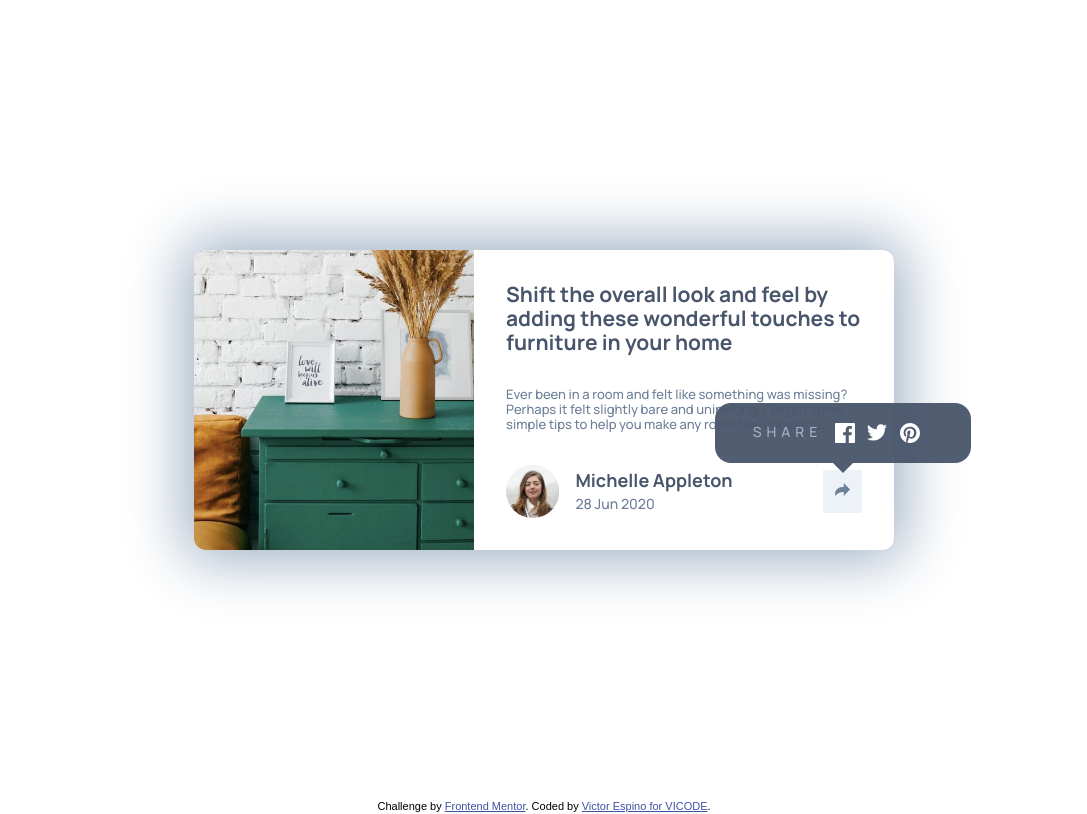
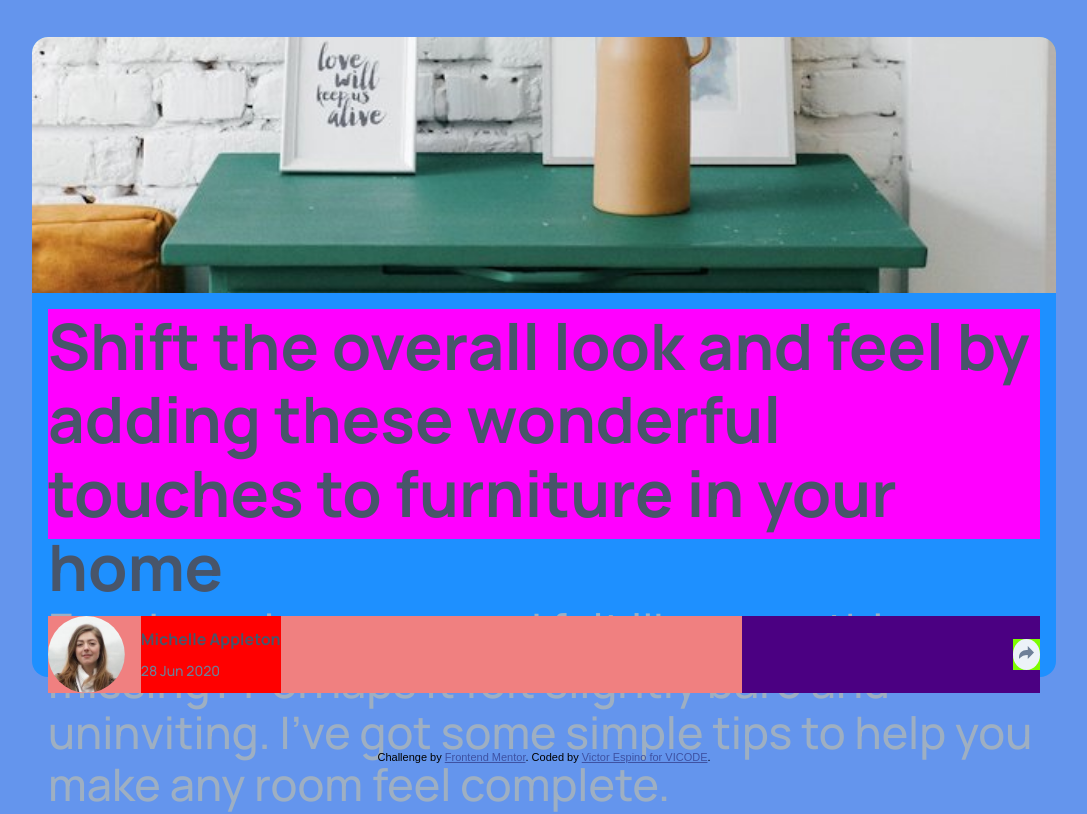
Before and after one commit to VICODE-YT/article-preview-component-master, a plain HTML site: page index.html in a window 1280 px wide. Shown: the whole page, without its empty margins (96-1183 px from the left). Drawn offline with Linux system fonts and the light colour scheme.

Commit message:
Portrait

```diff
--- a/index.html
+++ b/index.html
@@ -14,39 +14,45 @@
     .attribution a { color: hsl(228, 45%, 44%); }
   </style>
   <link rel="stylesheet" href="normalize.css">
-  <link rel="stylesheet" href="style.css">
+  <link rel="stylesheet" href="style2.css">
   <link href="https://fonts.googleapis.com/css2?family=Manrope:wght@500;700&display=swap" rel="stylesheet">
 </head>
 <body>
 
-  <div class="contain-articles">
     <div class="article-component">
-      <div class="article-component__article-img">
-        <img src="images/drawers.jpg" alt="drawes">
-      </div>
-      <div class="article-component__description-contain">
-        <div class="article-component__tittle">
+      <img class="article-component__img" src="images/drawers.jpg" alt="drawes">
+      <div class="article-component__text-contain">
+
+        <div class="text-contain__description-contain">
+          <div class="description-contain__tittle">
             Shift the overall look and feel by adding these wonderful
             touches to furniture in your home
           </div>
-        <div class="article-component__body">
+          <div class="description-contain__body">
             Ever been in a room and felt like something was missing? Perhaps
             it felt slightly bare and uninviting. I’ve got some simple tips
             to help you make any room feel complete.
           </div>
-        <div class="article-component__info-contain">
-          <div class="article-component__author-avatar">
-            <img src="images/avatar-michelle.jpg" alt="avatar">
         </div>
-          <div class="article-component__info">
-            <div class="article-component__author-name">Michelle Appleton</div>
-            <div class="article-component__date">28 Jun 2020</div>
+
+
+        <div class="text-contain__info-contain">
+
+          <div class="info-contain__author">
+            <img class="info-contain__author-avatar" src="images/avatar-michelle.jpg" alt="avatar">
+
+            <div class="info-contain__info">
+              <div class="info__author-name">Michelle Appleton</div>
+              <div class="info__author__date">28 Jun 2020</div>
             </div>
-          <div class="article-component__share-contain">
-              <div class="share-btnContain">
+          </div>
+
+
+          <div class="info-contain__share-contain">
+              <div class="share-contain__share-btnContain">
                 <img src="images/icon-share.svg" alt="share button">
               </div>
-              <div class="social-media">
+              <div class="share-contain__social-media">
                 <div class="social-media__share-text">SHARE</div>
                 <img src="images/icon-facebook.svg" alt="share_facebook">
                 <img src="images/icon-twitter.svg" alt="share_twitter">
@@ -54,10 +60,10 @@
                 <div class="arrow-down"></div>
               </div>
           </div>
+
         </div>
 
 
-      </div>
       </div>
     </div>
 
@@ -68,6 +74,6 @@
     Coded by <a href="#">Victor Espino for VICODE</a>.
   </div>
 
-  <script src="index.js"></script>
-</body>
+<!--   <script src="index.js"></script>
+ --></body>
 </html>
--- a/style.css
+++ b/style.css
@@ -40,8 +40,8 @@ body{
 /*     grid-template-columns: minmax(min-content,35%) minmax(min-content,65%);
  */
     grid-auto-flow: row;
-    width: 700px;
-    height: 300px;
+    max-width: 90%;
+    max-height: 400px;
     overflow: visible;
     background-color: white;
 }
@@ -192,11 +192,27 @@ body{
     color: var(--Grayish-Blue);
     letter-spacing: 5px;
 }
-@media screen and (min-width:550){
+@media screen and (max-width:860px){
     .article-component{
+        background-color: var(--Light-Grayish-Blue);
+        display: grid;
+        box-shadow: 0 0 60px 10px var(--Grayish-Blue);
+        border-radius: 0.75em;
+    /*     grid-template-columns: minmax(min-content,35%) minmax(min-content,65%);
+    */
+        grid-template-columns: repeat(auto-fit,40% 60%);
+        overflow: visible;
+        background-color: white;
+        width: 100%;
+    }
 
+    .article-component__article-img{
+    /*     background-color: red;
+*/      display: flex;
+        align-items: stretch;
+        justify-content: stretch;
+        overflow: hidden;
+        border-radius: 0.75em 0.75em  0  0 ;
+        height: 40%;
     }
 }
-@media screen and (max-width:1440px){
-
-}
--- /dev/null
+++ b/style2.css
@@ -0,0 +1,146 @@
+:root{
+    --background:#121212;
+    --background-secondary: #2a2a2a;
+
+    --lirycs-secondary:#6d6d6d;
+    --lirycs:#f1eff1;
+
+    --accent-color:#0078f0;
+
+    margin: 0;
+    padding: 0;
+
+    --Very-Dark-Graayish-Blue: hsl(217, 19%, 35%);
+    --Desaturated-Dark-Blue: hsl(214, 17%, 51%);
+    --Grayish-Blue: hsl(212, 23%, 69%);
+    --Light-Grayish-Blue: hsl(210, 46%, 95%);
+}
+
+body{
+/*     background-color: var(--lirycs-secondary);
+ *//*     padding: 6em 3em 0 3em;
+ */
+    font-family: sans-serif;
+    display: flex;
+    justify-content: center;
+    align-content: stretch;
+    align-items: center;
+    flex-wrap: wrap;
+    height: 100vh;
+    background-color: cornflowerblue;
+}
+
+.article-component{
+    width: 80vw;
+    height: 80vh;
+    display: flex;
+    flex-direction: column;
+    background-color: dodgerblue;
+    border-radius: 1em;
+}
+/* Top section (only img) */
+.article-component__img{
+    max-height: 40%;
+    max-width: 100%;
+    object-fit: cover;
+    border-radius: 1em 1em 0 0;
+
+}
+/* the bottom section */
+.article-component__text-contain{
+    height: 60%;
+    max-height: 60%;
+    padding: 1em;
+
+    display: flex;
+    flex-direction: column;
+    justify-content: flex-start;
+    flex-wrap: nowrap;
+
+}
+/* tittle and body description */
+.text-contain__description-contain{
+    background-color: fuchsia;
+    height: 60%;
+
+}
+
+.description-contain__tittle{
+    font-family: 'Manrope', sans-serif;
+    font-weight: 700;
+    font-size: 5vw;
+    color: var(--Very-Dark-Graayish-Blue);
+}
+
+.description-contain__body{
+    font-family: 'Manrope', sans-serif;
+    font-weight: 500;
+    font-size: 3.5vw;
+    color: var(--Grayish-Blue);
+}
+
+/* Writer, date and share */
+.text-contain__info-contain{
+    display: flex;
+    background-color: indigo;
+    flex-wrap: nowrap;
+    flex-direction: row;
+    align-items: center;
+    max-height: 20%;
+    justify-content: space-between;
+    margin-top: auto;
+}
+/* Pic Name date */
+.info-contain__author{
+    background-color: lightcoral;
+    height: 100%;
+    display:flex;
+    width: 70%;
+
+}
+.info-contain__author-avatar{
+    clip-path: circle(50% at 50% 50%);
+    height: 100%;
+
+}
+/* Name date */
+.info-contain__info{
+    background-color: red;
+    height: 100%;
+    display: flex;
+    flex-direction: column;
+    flex-wrap: nowrap;
+    justify-content: space-evenly;
+    margin-left: 1em;
+}
+
+.info__author-name{
+    font-family: 'Manrope', sans-serif;
+    font-weight: 700;
+    font-size: 16px;
+    color: var(--Very-Dark-Graayish-Blue);
+}
+
+.info__author__date{
+    font-family: 'Manrope', sans-serif;
+    font-weight: 500;
+    font-size: 14px;
+    color: var(--Desaturated-Dark-Blue);
+
+}
+
+.info-contain__share-contain{
+    background-color: lawngreen;
+/*     margin-left: auto;
+ */
+}
+
+.share-contain__share-btnContain{
+    border-radius: 50%;
+    background-color: var(--Light-Grayish-Blue);
+    padding: 6px;
+}
+
+.share-contain__social-media{
+    display: none;
+}
```
Lines whose indentation alone changed are shown as unchanged.
